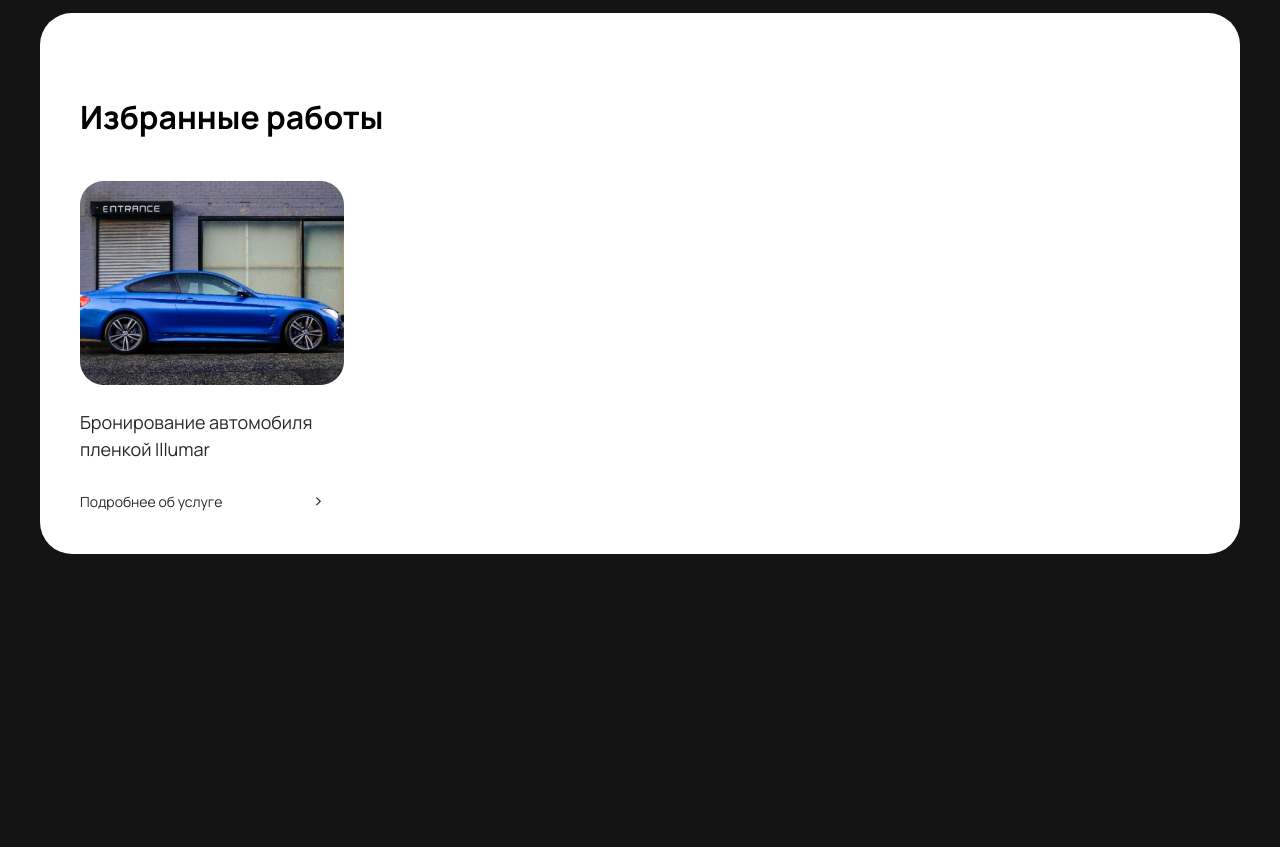
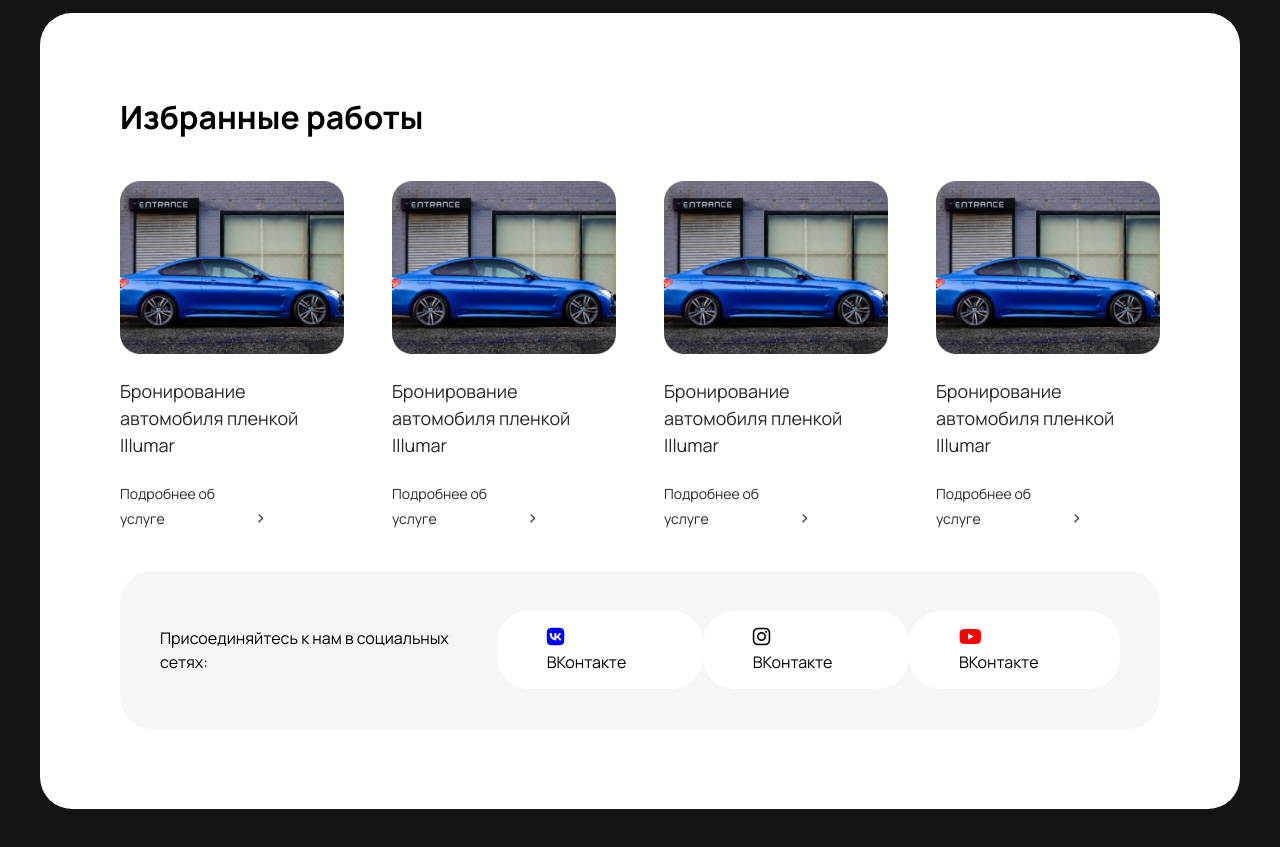
Before and after one commit to Coder-Sadik/flex-only, a plain HTML site: page index.html in a window 1280 px wide. Shown: the part 795-1642 px from the top of the page. Before the commit the page ends 1389 px from the top, so only its background shows below. Drawn offline with Linux system fonts and the light colour scheme.

Commit message:
design completed

```diff
--- a/index.html
+++ b/index.html
@@ -3,6 +3,13 @@
 	<head>
 		<meta charset="UTF-8" />
 		<meta name="viewport" content="width=device-width, initial-scale=1.0" />
+		<link
+			rel="stylesheet"
+			href="https://cdnjs.cloudflare.com/ajax/libs/font-awesome/6.6.0/css/all.min.css"
+			integrity="sha512-Kc323vGBEqzTmouAECnVceyQqyqdsSiqLQISBL29aUW4U/M7pSPA/gEUZQqv1cwx4OnYxTxve5UMg5GT6L4JJg=="
+			crossorigin="anonymous"
+			referrerpolicy="no-referrer"
+		/>
 		<link rel="stylesheet" href="reset.css" />
 		<link rel="stylesheet" href="style.css" />
 		<title>Flex Only</title>
@@ -78,7 +85,38 @@
 							<p>Бронирование автомобиля пленкой Illumar</p>
 							<p>Подробнее об услуге</p>
 						</div>
-
+						<div class="card-work">
+							<img
+								src="Images/Car Service (Main page) (Community)/Rectangle 115.png"
+								alt="Photo of a car"
+							/>
+							<p>Бронирование автомобиля пленкой Illumar</p>
+							<p>Подробнее об услуге</p>
+						</div>
+						<div class="card-work">
+							<img
+								src="Images/Car Service (Main page) (Community)/Rectangle 115.png"
+								alt="Photo of a car"
+							/>
+							<p>Бронирование автомобиля пленкой Illumar</p>
+							<p>Подробнее об услуге</p>
+						</div>
+						<div class="card-work">
+							<img
+								src="Images/Car Service (Main page) (Community)/Rectangle 115.png"
+								alt="Photo of a car"
+							/>
+							<p>Бронирование автомобиля пленкой Illumar</p>
+							<p>Подробнее об услуге</p>
+						</div>
+					</div>
+					<div class="social-links">
+						<p>Присоединяйтесь к нам в социальных сетях:</p>
+						<div class="vk"><i class="fa-brands fa-vk"></i>ВКонтакте</div>
+						<div class="vk">
+							<i class="fa-brands fa-instagram"></i>ВКонтакте
+						</div>
+						<div class="vk"><i class="fa-brands fa-youtube"></i>ВКонтакте</div>
 					</div>
 				</div>
 			</div>
--- a/style.css
+++ b/style.css
@@ -62,12 +62,13 @@
 	background: white;
 	width: 100%;
 	border-radius: 32px;
-	padding: 40px;
+	padding: 80px;
 }
-.work-section h1{
-	margin: 40px 0px;
+.work-section h1 {
+	margin-bottom: 40px;
+	width: 100%;
 }
-.work-cards-container{
+.work-cards-container {
 	display: flex;
 	gap: 48px;
 }
@@ -90,3 +91,31 @@
 	margin-left: 90px;
 	font-size: 18px;
 }
+.social-links {
+	padding: 40px;
+	display: flex;
+	justify-content: space-between;
+	align-items: center;
+	background-color: #f5f5f5;
+	border-radius: 32px;
+	margin-top: 40px;
+}
+
+.social-links :not(:nth-child(1)) {
+	background-color: white;
+	padding: 15px 50px;
+	border-radius: 32px;
+	font-size: 16px;
+	cursor: pointer;
+}
+
+.fa-brands {
+	margin-right: 10px;
+	font-size: 20px;
+}
+.fa-vk {
+	color: blue;
+}
+.fa-youtube {
+	color: red;
+}
```
